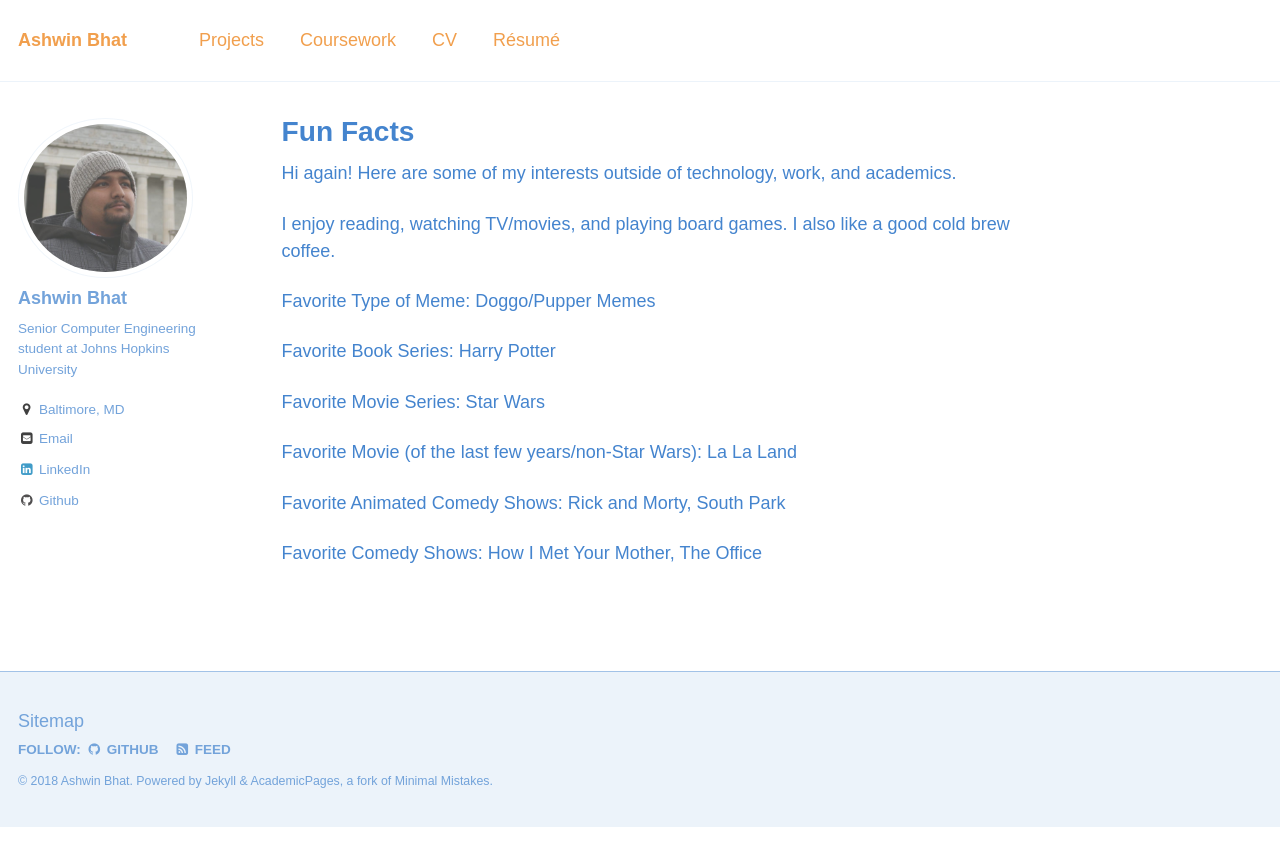
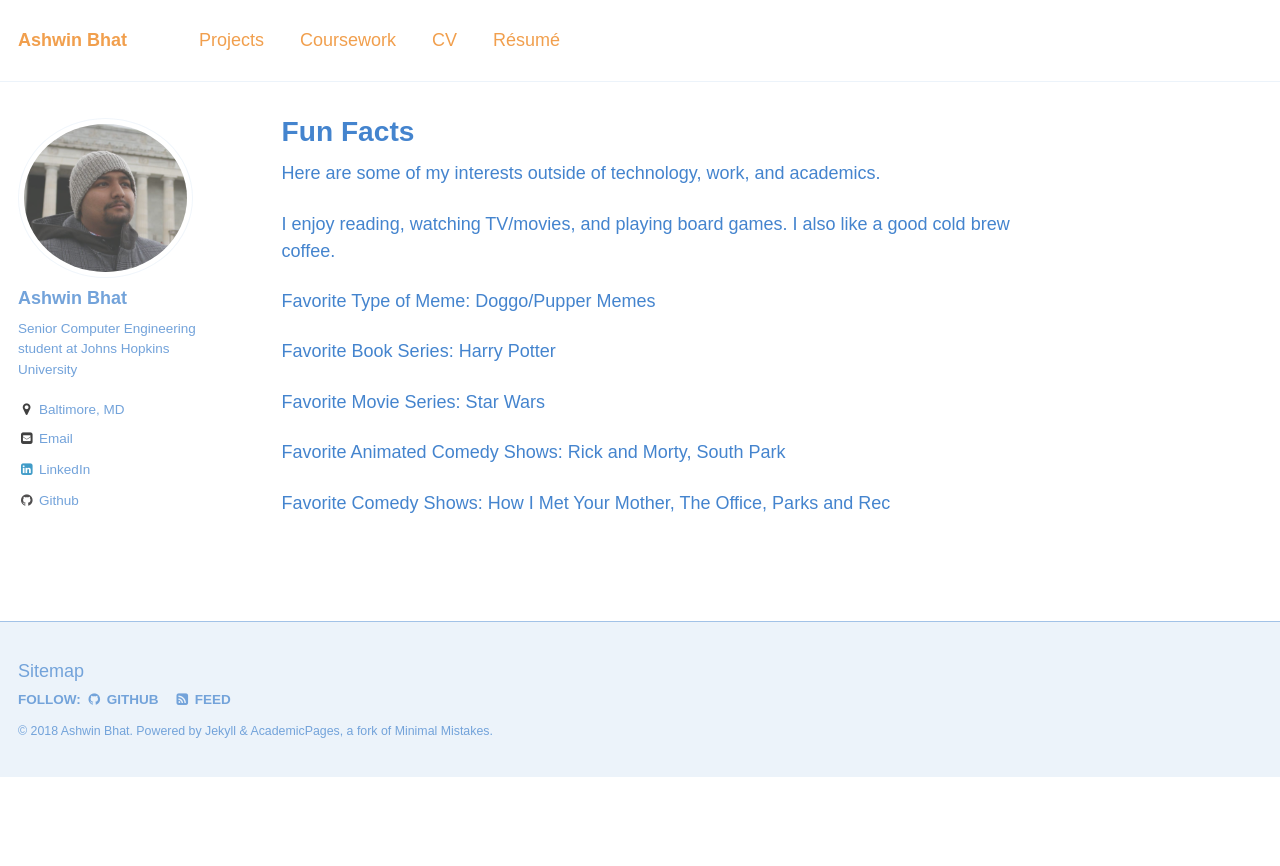
Before and after one commit to The-Shwin/the-shwin.github.io, a Jekyll site: the page built from _pages/fun_facts.md, in a window 1280 px wide. Shown: the top 866 px of the page. Built offline with Jekyll 4.4.1, drawn with Linux system fonts in a browser that asks for light colours; some web fonts are replaced.

Commit message:
Update fun_facts.md

```diff
--- a/_pages/fun_facts.md
+++ b/_pages/fun_facts.md
@@ -4,7 +4,7 @@
 author_profile: true
 ---
 
-Hi again! Here are some of my interests outside of technology, work, and academics.
+Here are some of my interests outside of technology, work, and academics.
 
 I enjoy reading, watching TV/movies, and playing board games. I also like a good cold brew coffee.
 
@@ -14,8 +14,6 @@
 
 Favorite Movie Series: Star Wars
 
-Favorite Movie (of the last few years/non-Star Wars): La La Land
-
 Favorite Animated Comedy Shows: Rick and Morty, South Park
 
-Favorite Comedy Shows: How I Met Your Mother, The Office
+Favorite Comedy Shows: How I Met Your Mother, The Office, Parks and Rec
```
